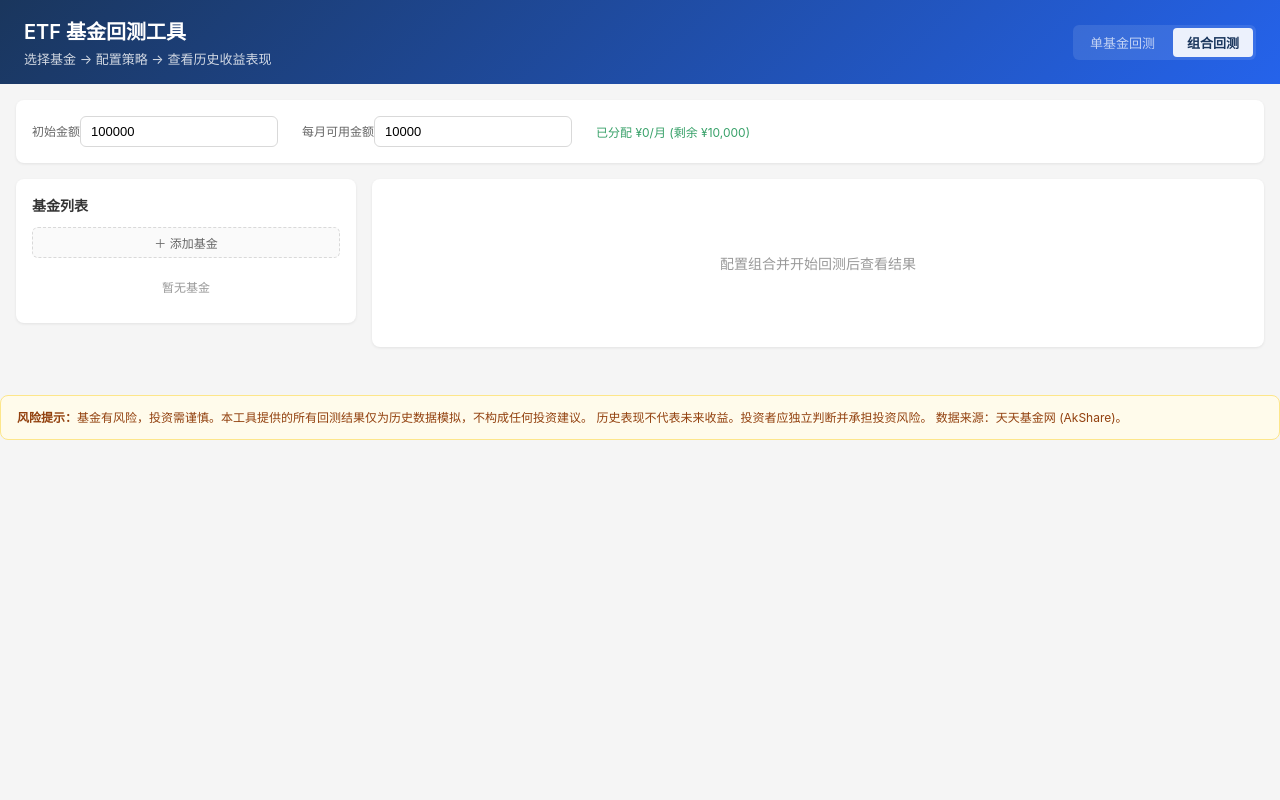
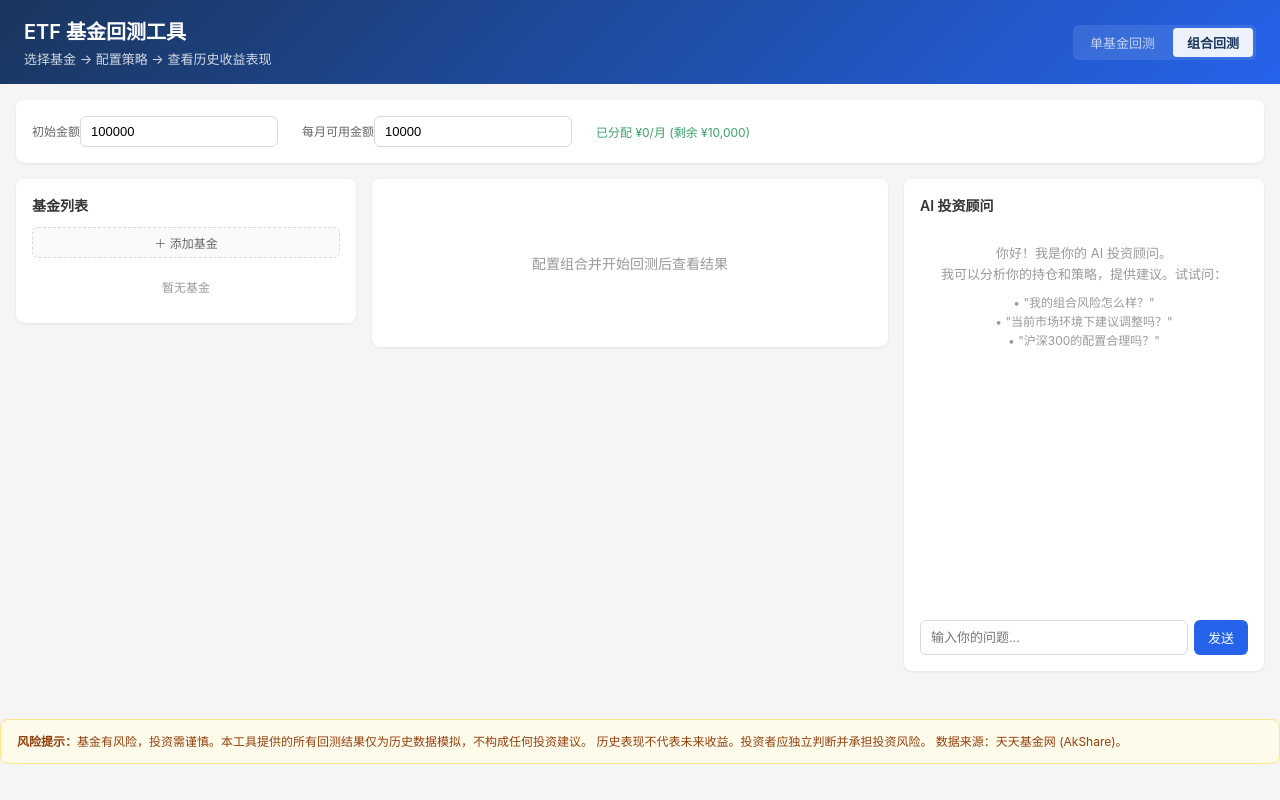
Before and after one commit to a739122270/fund-quant, a React (Vite) app: page / in a window 1280 px wide. Both pictures are taken after a click on the button "组合回测". Built offline with nearby package versions, Linux system fonts and the light colour scheme; the HTML template or start-up script is replaced by a standard one.

Commit message:
feat: AI 投资顾问集成到组合回测右侧

```diff
--- a/src/pages/PortfolioBacktest.tsx
+++ b/src/pages/PortfolioBacktest.tsx
@@ -160,8 +160,9 @@ export default function PortfolioBacktest() {
           )}
         </div>
 
-        {/* 右侧 */}
-        <div className="main-area" style={{ display: 'flex', flexDirection: 'column', gap: 16, width: '100%' }}>
+        {/* 右侧：结果 + AI */}
+        <div style={{ display: 'flex', gap: 16, flex: 1, minWidth: 0 }}>
+          <div style={{ flex: 1, minWidth: 0, display: 'flex', flexDirection: 'column', gap: 16 }}>
             {loading && <div className="card" style={{ textAlign: 'center', padding: 40 }}>回测计算中...</div>}
             {error && <div className="card" style={{ borderLeft: '4px solid #e53e3e' }}><pre style={{ color: '#e53e3e', margin: 0, fontSize: 13 }}>{error}</pre></div>}
             {result && (
@@ -180,7 +181,10 @@ export default function PortfolioBacktest() {
                 <p style={{ color: '#999', fontSize: 14 }}>配置组合并开始回测后查看结果</p>
               </div>
             )}
-          {/* <AIChat portfolioContext={JSON.stringify({ initialCapital, monthlyAvailable, funds })} /> */}
+          </div>
+          <div style={{ width: 360, flexShrink: 0 }}>
+            <AIChat portfolioContext={JSON.stringify({ initialCapital, monthlyAvailable, funds })} />
+          </div>
         </div>
       </div>
     </div>
```
Lines whose indentation alone changed are shown as unchanged.
